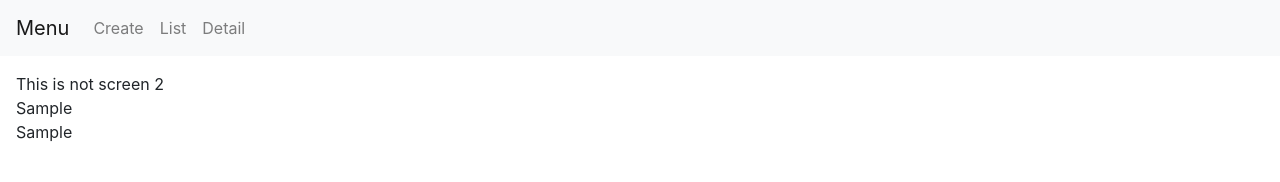
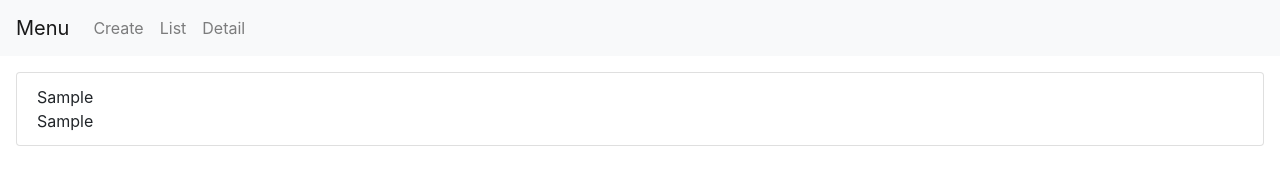
Before and after one commit to juhlmann75/it202-notesApp, a plain HTML site: page index.html in a window 1280 px wide. Both pictures are taken after typing "Sample", "Sample" into the empty fields and a click on the button "Submit". Drawn offline with nearby package versions, Linux system fonts and the light colour scheme.

Commit message:
added styling to list

```diff
--- a/index.html
+++ b/index.html
@@ -6,6 +6,7 @@
       <link rel="stylesheet" href="https://stackpath.bootstrapcdn.com/bootstrap/4.3.1/css/bootstrap.min.css" integrity="sha384-ggOyR0iXCbMQv3Xipma34MD+dH/1fQ784/j6cY/iJTQUOhcWr7x9JvoRxT2MZw1T"
 	 crossorigin="anonymous">
     <meta name="viewport" content="width=device-width,initial-scale=1">
+
     <title>PWA Basic</title>
 
    <style>
@@ -56,7 +57,9 @@
     <button id="getFormData">Submit</button>
   </div>
   <div class="content" id="screen2">
-    This is not screen 2
+    <ul class="list-group" id="noteList">
+
+      </ul>
   </div>
   <div class="content" id="screen3">
     This is screen 3
@@ -93,7 +96,7 @@
       $(document).ready(function() {
 
          db.notes.each(function(notes){
-            document.getElementById("screen2").innerHTML += "<p>" + notes.title + "<br>" + notes.description + "</p>";
+            document.getElementById("noteList").innerHTML += "<li class='list-group-item'>" + notes.title + "<br>" + notes.description + "</li>";
           });
 
         function hideScreens() {
@@ -111,7 +114,7 @@
           hideScreens();
           $("#screen2").show();
 
-            document.getElementById("screen2").innerHTML += "<p>" + $("#title").val() + "<br>" + $("#description").val() + "</p>";
+            document.getElementById("noteList").innerHTML += "<li class='list-group-item'>" + $("#title").val() + "<br>" + $("#description").val() + "</li>";
 
         });
 
```
